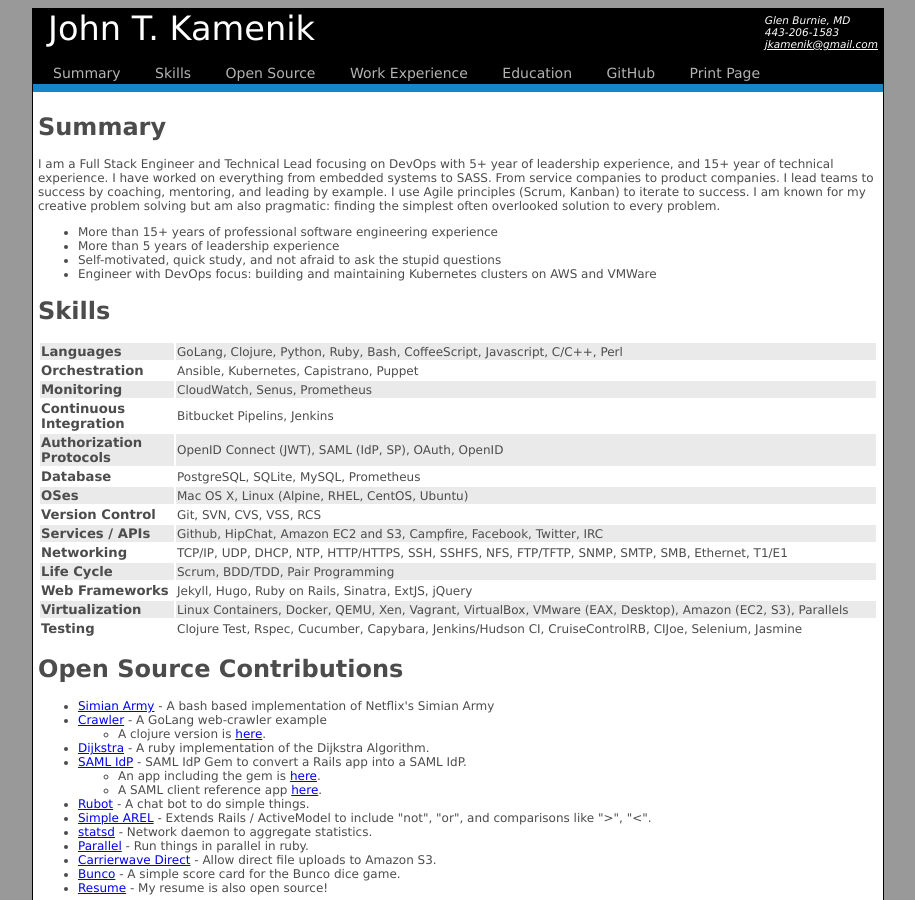
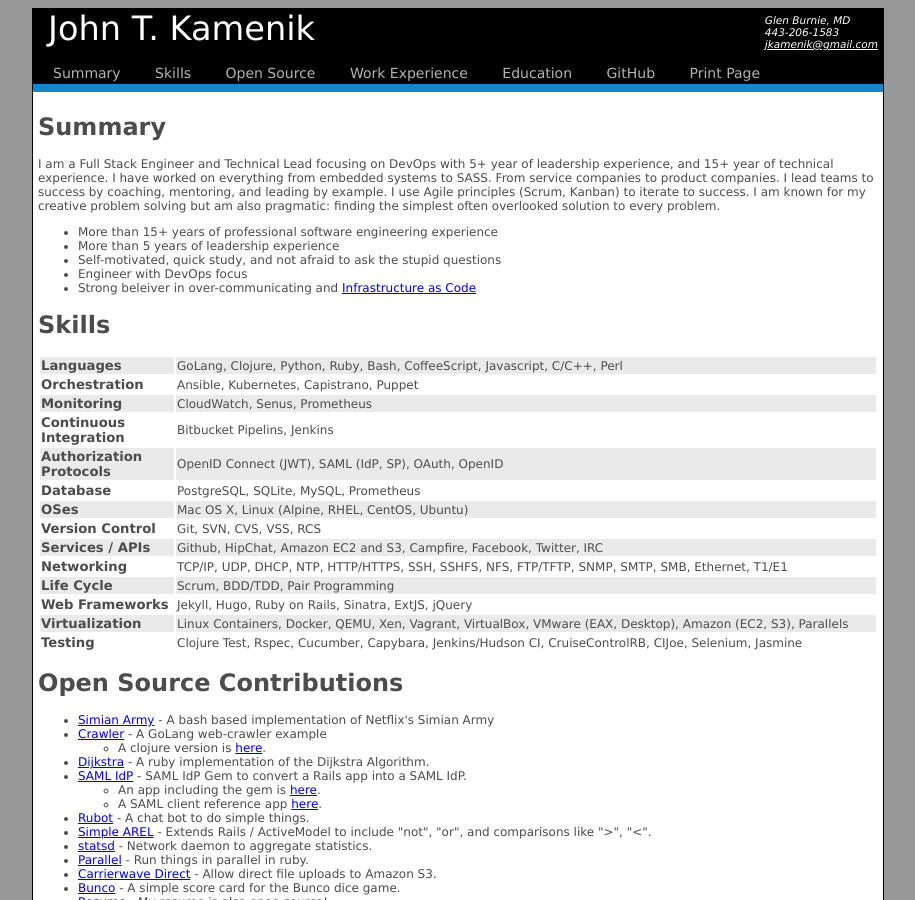
Before and after one commit to srvullupala/Resume, a Jekyll site: the page built from index.html, in a window 1280 px wide and 900 px high. Shown: the whole window, without its empty margins (182-1097 px from the left). Built offline with Jekyll 4.4.1, drawn with Linux system fonts in a browser that asks for light colours; Markdown is read by kramdown in place of the engine named in the settings.

Commit message:
Update Summary highlights.

```diff
--- a/_data/summary.yml
+++ b/_data/summary.yml
@@ -1,4 +1,5 @@
 - More than 15+ years of professional software engineering experience
 - More than 5 years of leadership experience
 - Self-motivated, quick study, and not afraid to ask the stupid questions
-- "Engineer with DevOps focus: building and maintaining Kubernetes clusters on AWS and VMWare"
+- Engineer with DevOps focus
+- Strong beleiver in over-communicating and <a href="https://en.wikipedia.org/wiki/Infrastructure_as_Code">Infrastructure as Code</a>
```
